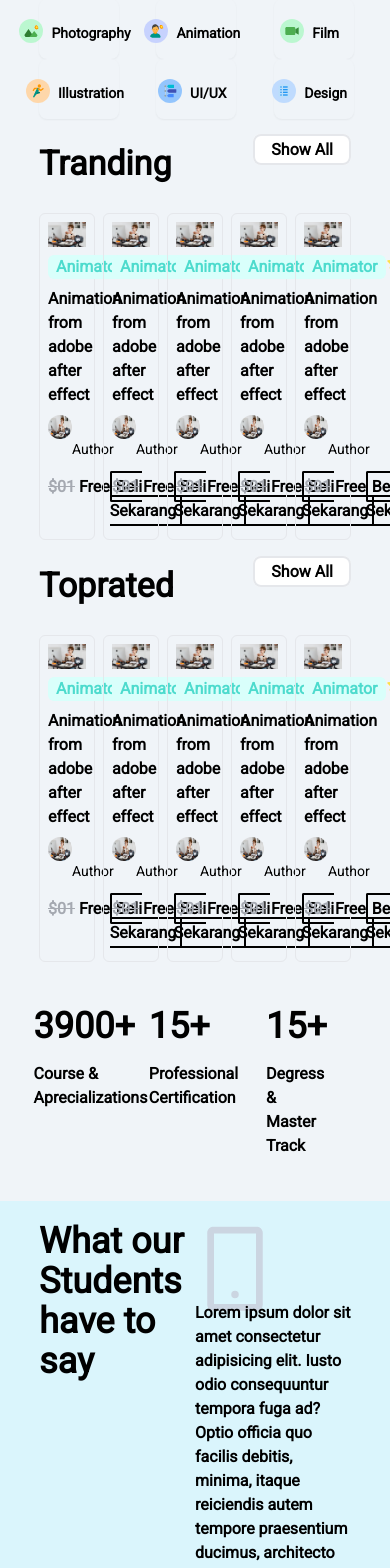
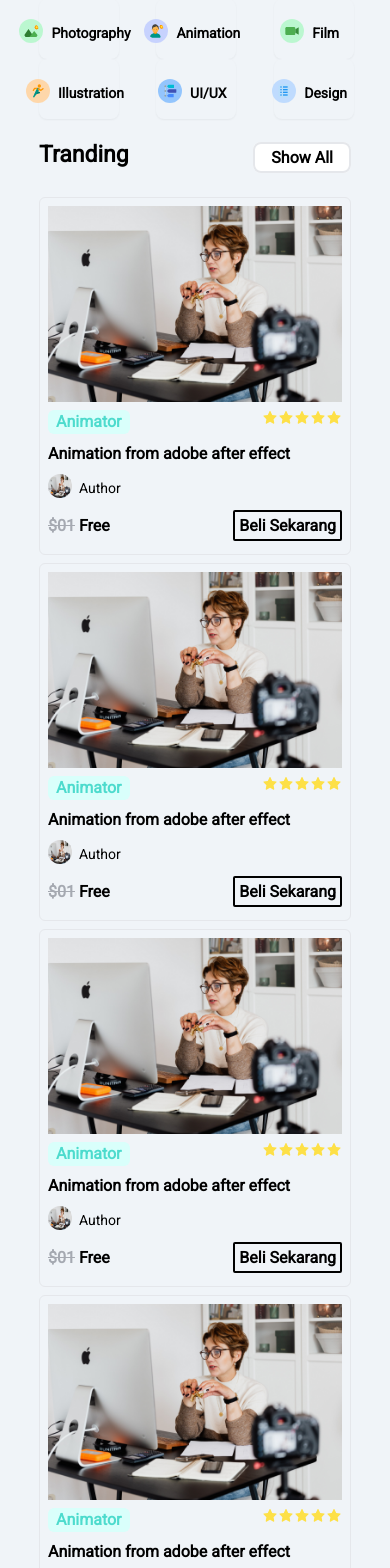
Before and after one commit to Nurfaidzy/Website-Kursus---Front-End-, a React (Create React App) app: page / in a window 390 px wide. Shown: the part 980-2548 px from the top of the page. Built offline with nearby package versions, Linux system fonts and the light colour scheme.

Commit message:
responsive sale curse to mobile

```diff
--- a/src/Components/Homepage/Project.jsx
+++ b/src/Components/Homepage/Project.jsx
@@ -5,19 +5,25 @@ const Project = () => {
         <div className="flex justify-center p-6 w-[33%]">
           <div className="">
             <div className="text-4xl font-bold">3900+</div>
-            <div className="font-bold pt-4 ">Course & Aprecializations</div>
+            <div className="font-bold pt-4 text-sm md:text-xl">
+              Course & Aprecializations
+            </div>
           </div>
         </div>
         <div className="flex justify-center p-6 w-[33%]">
           <div className="">
             <div className="text-4xl font-bold">15+</div>
-            <div className="font-bold pt-4 ">Professional Certification</div>
+            <div className="font-bold pt-4 text-sm md:text-xl">
+              Professional Certification
+            </div>
           </div>
         </div>
         <div className="flex justify-center p-6 w-[33%]">
           <div className="">
             <div className="text-4xl font-bold">15+</div>
-            <div className="font-bold pt-4 ">Degress & Master Track</div>
+            <div className="font-bold pt-4 text-sm md:text-xl">
+              Degress & Master Track
+            </div>
           </div>
         </div>
       </div>
--- a/src/Components/Homepage/Toprated.jsx
+++ b/src/Components/Homepage/Toprated.jsx
@@ -13,15 +13,61 @@ const Toprated = () => {
             <div className="">
               <a
                 href="#"
-                className="font-bold bg-white px-4 py-1 border-2 rounded-lg"
+                className="font-bold bg-white px-4 py-1 border-2 rounded-lg "
               >
                 Show All
               </a>
             </div>
           </div>
-          <div className="grid grid-cols-5 pt-6 2xl:gap-0 gap-2">
-            <div className="2xl:w-[250px] p-2 border rounded-md hover:shadow-lg">
-              <img src={gambar} alt="course" className="w-[250px]" />
+          <div className="grid sm: grid-cols-1 md:grid-cols-5 pt-6 gap-2 2xl:gap-0">
+            <div className="2xl:w-[250px] p-2 border rounded-md hover:shadow-lg ">
+              <img src={gambar} alt="course" className="md:w-[250px]" />
+              <div className="flex justify-between py-2">
+                <p className="text-[#4ddbcd] font-bold bg-[#d9fffb] rounded-md px-2">
+                  Animator
+                </p>
+                <div className="flex text-yellow-300">
+                  <AiFillStar />
+                  <AiFillStar />
+                  <AiFillStar />
+                  <AiFillStar />
+                  <AiFillStar />
+                </div>
+              </div>
+              <div className="font-bold 2xl:text-xl ">
+                <h1>Animation from adobe after effect</h1>
+              </div>
+              <div className="flex py-2">
+                <img
+                  src={gambar}
+                  alt=""
+                  className="2xl:w-8 2xl:h-8 w-6 h-6 rounded-full"
+                />
+                <p className="pt-2 -mt-1 text-sm 2xl:text-xl"> &nbsp; Author</p>
+              </div>
+              <div className="flex justify-between py-2">
+                <div className="flex justify-between font-bold">
+                  <p
+                    className="text-[#a5a9b1] line-through
+"
+                  >
+                    $01
+                  </p>
+                  &nbsp;
+                  <p>Free</p>
+                </div>
+                <div>
+                  <a
+                    href="#"
+                    className="hover:bg-[#121c2c] 2xl:px-4 2xl:py-2 px-1 py-1 hover:text-white rounded-sm border-2 font-bold border-black"
+                  >
+                    Beli Sekarang
+                  </a>
+                </div>
+              </div>
+            </div>
+            <div className="2xl:w-[250px] p-2 border rounded-md hover:shadow-lg ">
+              <img src={gambar} alt="course" className="md:w-[250px]" />
               <div className="flex justify-between py-2">
                 <p className="text-[#4ddbcd] font-bold bg-[#d9fffb] rounded-md px-2">
                   Animator
@@ -67,7 +113,7 @@ const Toprated = () => {
               </div>
             </div>
             <div className="2xl:w-[250px] p-2 border rounded-md hover:shadow-lg">
-              <img src={gambar} alt="course" className="w-[250px]" />
+              <img src={gambar} alt="course" className="md:w-[250px]" />
               <div className="flex justify-between py-2">
                 <p className="text-[#4ddbcd] font-bold bg-[#d9fffb] rounded-md px-2">
                   Animator
@@ -113,7 +159,7 @@ const Toprated = () => {
               </div>
             </div>
             <div className="2xl:w-[250px] p-2 border rounded-md hover:shadow-lg">
-              <img src={gambar} alt="course" className="w-[250px]" />
+              <img src={gambar} alt="course" className="md:w-[250px]" />
               <div className="flex justify-between py-2">
                 <p className="text-[#4ddbcd] font-bold bg-[#d9fffb] rounded-md px-2">
                   Animator
@@ -159,53 +205,7 @@ const Toprated = () => {
               </div>
             </div>
             <div className="2xl:w-[250px] p-2 border rounded-md hover:shadow-lg">
-              <img src={gambar} alt="course" className="w-[250px]" />
-              <div className="flex justify-between py-2">
-                <p className="text-[#4ddbcd] font-bold bg-[#d9fffb] rounded-md px-2">
-                  Animator
-                </p>
-                <div className="flex text-yellow-300">
-                  <AiFillStar />
-                  <AiFillStar />
-                  <AiFillStar />
-                  <AiFillStar />
-                  <AiFillStar />
-                </div>
-              </div>
-              <div className="font-bold 2xl:text-xl ">
-                <h1>Animation from adobe after effect</h1>
-              </div>
-              <div className="flex py-2">
-                <img
-                  src={gambar}
-                  alt=""
-                  className="2xl:w-8 2xl:h-8 w-6 h-6 rounded-full"
-                />
-                <p className="pt-2 -mt-1 text-sm 2xl:text-xl"> &nbsp; Author</p>
-              </div>
-              <div className="flex justify-between py-2">
-                <div className="flex justify-between font-bold">
-                  <p
-                    className="text-[#a5a9b1] line-through
-"
-                  >
-                    $01
-                  </p>
-                  &nbsp;
-                  <p>Free</p>
-                </div>
-                <div>
-                  <a
-                    href="#"
-                    className="hover:bg-[#121c2c] 2xl:px-4 2xl:py-2 px-1 py-1 hover:text-white rounded-sm border-2 font-bold border-black"
-                  >
-                    Beli Sekarang
-                  </a>
-                </div>
-              </div>
-            </div>
-            <div className="2xl:w-[250px] p-2 border rounded-md hover:shadow-lg">
-              <img src={gambar} alt="course" className="w-[250px]" />
+              <img src={gambar} alt="course" className="md:w-[250px]" />
               <div className="flex justify-between py-2">
                 <p className="text-[#4ddbcd] font-bold bg-[#d9fffb] rounded-md px-2">
                   Animator
--- a/src/Components/Homepage/Tranding.jsx
+++ b/src/Components/Homepage/Tranding.jsx
@@ -8,9 +8,9 @@ const Tranding = () => {
         <div className="bg-[#F0F4F8] font-[#051b34] px-[10%] ">
           <div className="flex justify-between">
             <div>
-              <h1 className="font-bold text-[34px]">Tranding</h1>
+              <h1 className="font-bold text-[23px] md:text-[34px]">Tranding</h1>
             </div>
-            <div className="">
+            <div className="pt-2 md:pt-0">
               <a
                 href="#"
                 className="font-bold bg-white px-4 py-1 border-2 rounded-lg"
@@ -19,9 +19,55 @@ const Tranding = () => {
               </a>
             </div>
           </div>
-          <div className="grid grid-cols-5 pt-6 gap-2 2xl:gap-0">
-            <div className="2xl:w-[250px] p-2 border rounded-md hover:shadow-lg">
-              <img src={gambar} alt="course" className="w-[250px]" />
+          <div className="grid sm: grid-cols-1 md:grid-cols-5 pt-6 gap-2 2xl:gap-0">
+            <div className="2xl:w-[250px] p-2 border rounded-md hover:shadow-lg ">
+              <img src={gambar} alt="course" className="md:w-[250px]" />
+              <div className="flex justify-between py-2">
+                <p className="text-[#4ddbcd] font-bold bg-[#d9fffb] rounded-md px-2">
+                  Animator
+                </p>
+                <div className="flex text-yellow-300">
+                  <AiFillStar />
+                  <AiFillStar />
+                  <AiFillStar />
+                  <AiFillStar />
+                  <AiFillStar />
+                </div>
+              </div>
+              <div className="font-bold 2xl:text-xl ">
+                <h1>Animation from adobe after effect</h1>
+              </div>
+              <div className="flex py-2">
+                <img
+                  src={gambar}
+                  alt=""
+                  className="2xl:w-8 2xl:h-8 w-6 h-6 rounded-full"
+                />
+                <p className="pt-2 -mt-1 text-sm 2xl:text-xl"> &nbsp; Author</p>
+              </div>
+              <div className="flex justify-between py-2">
+                <div className="flex justify-between font-bold">
+                  <p
+                    className="text-[#a5a9b1] line-through
+"
+                  >
+                    $01
+                  </p>
+                  &nbsp;
+                  <p>Free</p>
+                </div>
+                <div>
+                  <a
+                    href="#"
+                    className="hover:bg-[#121c2c] 2xl:px-4 2xl:py-2 px-1 py-1 hover:text-white rounded-sm border-2 font-bold border-black"
+                  >
+                    Beli Sekarang
+                  </a>
+                </div>
+              </div>
+            </div>
+            <div className="2xl:w-[250px] p-2 border rounded-md hover:shadow-lg ">
+              <img src={gambar} alt="course" className="md:w-[250px]" />
               <div className="flex justify-between py-2">
                 <p className="text-[#4ddbcd] font-bold bg-[#d9fffb] rounded-md px-2">
                   Animator
@@ -67,7 +113,7 @@ const Tranding = () => {
               </div>
             </div>
             <div className="2xl:w-[250px] p-2 border rounded-md hover:shadow-lg">
-              <img src={gambar} alt="course" className="w-[250px]" />
+              <img src={gambar} alt="course" className="md:w-[250px]" />
               <div className="flex justify-between py-2">
                 <p className="text-[#4ddbcd] font-bold bg-[#d9fffb] rounded-md px-2">
                   Animator
@@ -113,7 +159,7 @@ const Tranding = () => {
               </div>
             </div>
             <div className="2xl:w-[250px] p-2 border rounded-md hover:shadow-lg">
-              <img src={gambar} alt="course" className="w-[250px]" />
+              <img src={gambar} alt="course" className="md:w-[250px]" />
               <div className="flex justify-between py-2">
                 <p className="text-[#4ddbcd] font-bold bg-[#d9fffb] rounded-md px-2">
                   Animator
@@ -159,53 +205,7 @@ const Tranding = () => {
               </div>
             </div>
             <div className="2xl:w-[250px] p-2 border rounded-md hover:shadow-lg">
-              <img src={gambar} alt="course" className="w-[250px]" />
-              <div className="flex justify-between py-2">
-                <p className="text-[#4ddbcd] font-bold bg-[#d9fffb] rounded-md px-2">
-                  Animator
-                </p>
-                <div className="flex text-yellow-300">
-                  <AiFillStar />
-                  <AiFillStar />
-                  <AiFillStar />
-                  <AiFillStar />
-                  <AiFillStar />
-                </div>
-              </div>
-              <div className="font-bold 2xl:text-xl ">
-                <h1>Animation from adobe after effect</h1>
-              </div>
-              <div className="flex py-2">
-                <img
-                  src={gambar}
-                  alt=""
-                  className="2xl:w-8 2xl:h-8 w-6 h-6 rounded-full"
-                />
-                <p className="pt-2 -mt-1 text-sm 2xl:text-xl"> &nbsp; Author</p>
-              </div>
-              <div className="flex justify-between py-2">
-                <div className="flex justify-between font-bold">
-                  <p
-                    className="text-[#a5a9b1] line-through
-"
-                  >
-                    $01
-                  </p>
-                  &nbsp;
-                  <p>Free</p>
-                </div>
-                <div>
-                  <a
-                    href="#"
-                    className="hover:bg-[#121c2c] 2xl:px-4 2xl:py-2 px-1 py-1 hover:text-white rounded-sm border-2 font-bold border-black"
-                  >
-                    Beli Sekarang
-                  </a>
-                </div>
-              </div>
-            </div>
-            <div className="2xl:w-[250px] p-2 border rounded-md hover:shadow-lg">
-              <img src={gambar} alt="course" className="w-[250px]" />
+              <img src={gambar} alt="course" className="md:w-[250px]" />
               <div className="flex justify-between py-2">
                 <p className="text-[#4ddbcd] font-bold bg-[#d9fffb] rounded-md px-2">
                   Animator
```
